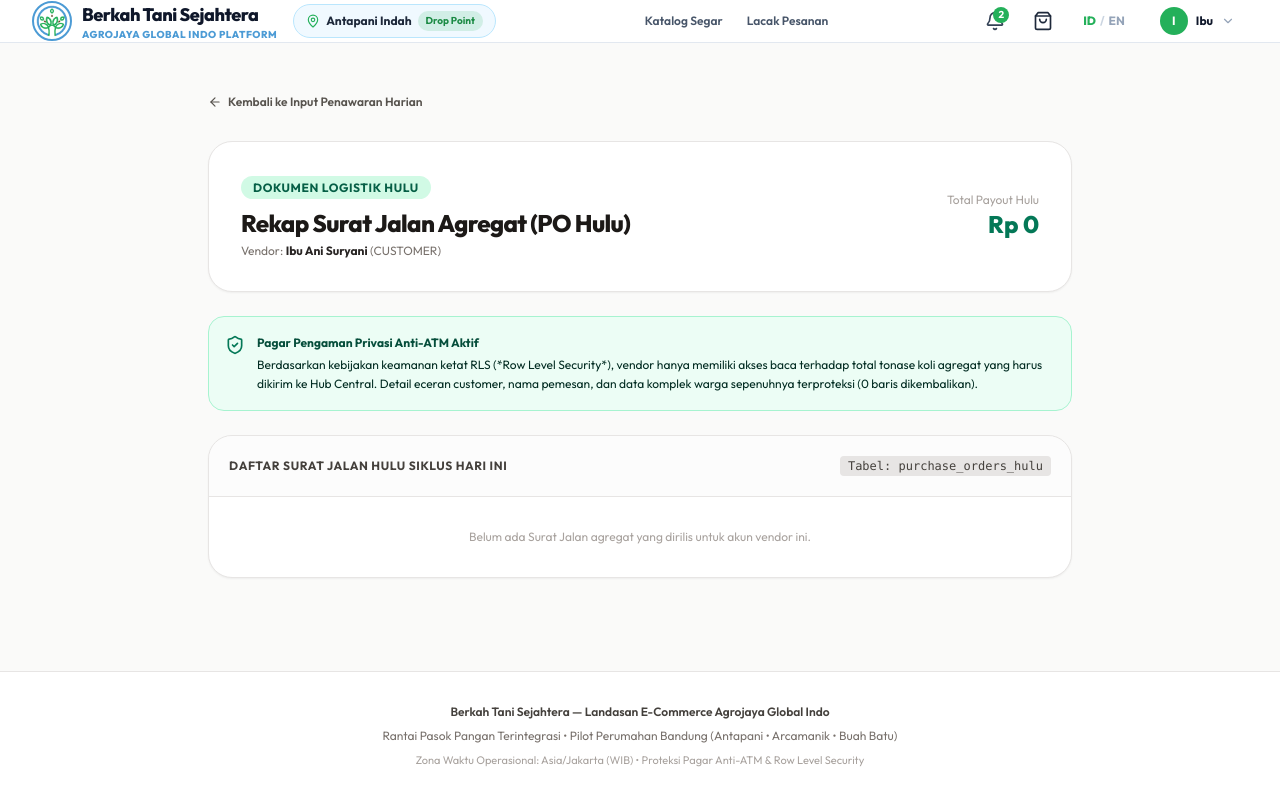
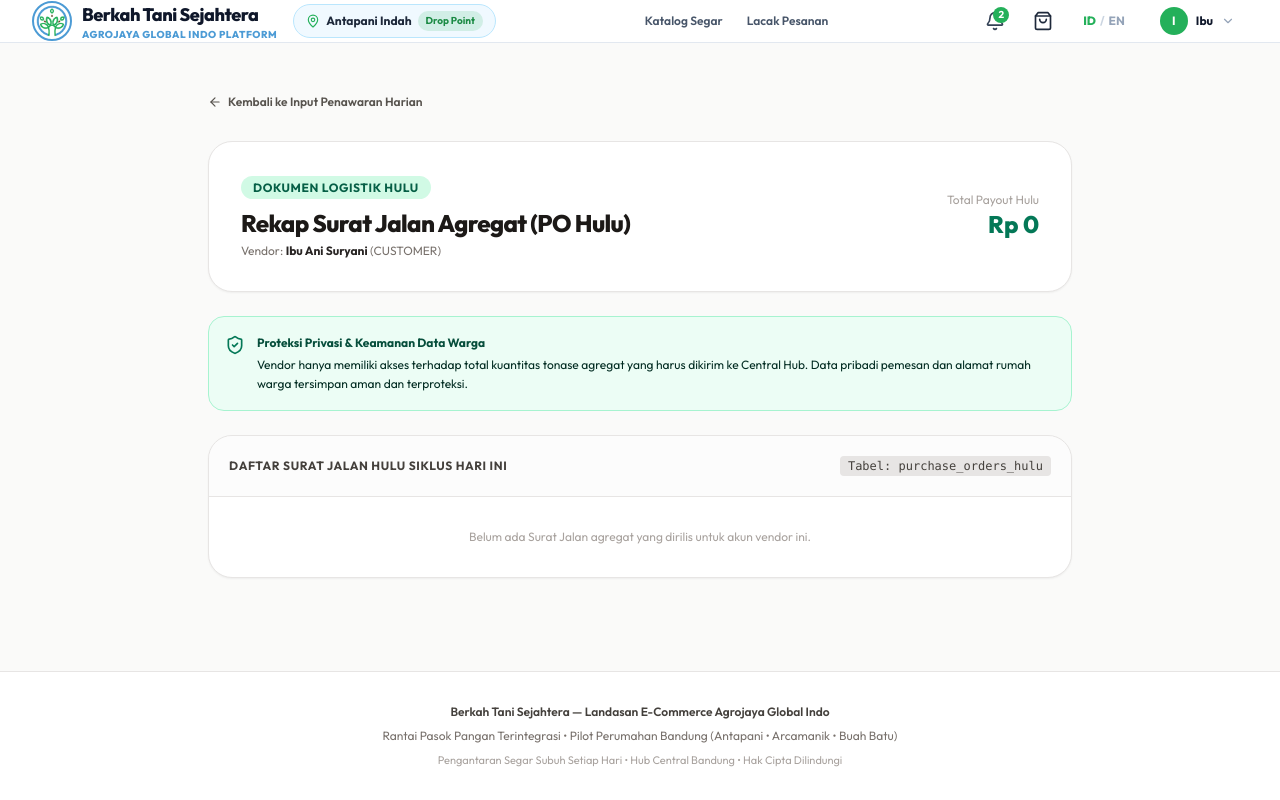
Before and after one commit to jonihaha100/e-commerce_kebutuhan_poko, a Next.js app: page /vendor/surat-jalan in a window 1280 px wide. Built offline with nearby package versions, Linux system fonts and the light colour scheme.

Commit message:
fix(footer): remove internal Anti-ATM and RLS technical jargon from consumer footer

```diff
--- a/app/layout.tsx
+++ b/app/layout.tsx
@@ -46,7 +46,7 @@ export default function RootLayout({
                   Rantai Pasok Pangan Terintegrasi • Pilot Perumahan Bandung (Antapani • Arcamanik • Buah Batu)
                 </p>
                 <p className="text-[11px] text-stone-400">
-                  Zona Waktu Operasional: Asia/Jakarta (WIB) • Proteksi Pagar Anti-ATM & Row Level Security
+                  Pengantaran Segar Subuh Setiap Hari • Hub Central Bandung • Hak Cipta Dilindungi
                 </p>
               </div>
             </footer>
--- a/app/vendor/surat-jalan/page.tsx
+++ b/app/vendor/surat-jalan/page.tsx
@@ -52,12 +52,12 @@ export default function VendorSuratJalanPage() {
         </div>
       </div>
 
-      {/* Anti-ATM Shield Banner */}
+      {/* Privacy Shield Banner */}
       <div className="p-4 bg-emerald-50 border border-emerald-200 rounded-2xl flex items-start gap-3">
         <ShieldCheck className="w-5 h-5 text-emerald-700 flex-shrink-0 mt-0.5" />
         <div className="text-xs text-emerald-950 leading-relaxed">
-          <b className="block text-emerald-900 mb-0.5">Pagar Pengaman Privasi Anti-ATM Aktif</b>
-          Berdasarkan kebijakan keamanan ketat RLS (*Row Level Security*), vendor hanya memiliki akses baca terhadap total tonase koli agregat yang harus dikirim ke Hub Central. Detail eceran customer, nama pemesan, dan data komplek warga sepenuhnya terproteksi (0 baris dikembalikan).
+          <b className="block text-emerald-900 mb-0.5">Proteksi Privasi & Keamanan Data Warga</b>
+          Vendor hanya memiliki akses terhadap total kuantitas tonase agregat yang harus dikirim ke Central Hub. Data pribadi pemesan dan alamat rumah warga tersimpan aman dan terproteksi.
         </div>
       </div>
 
```
